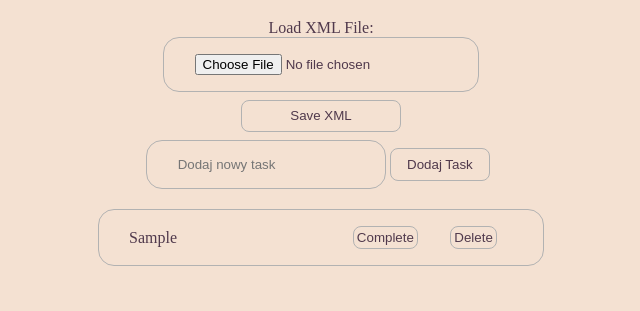
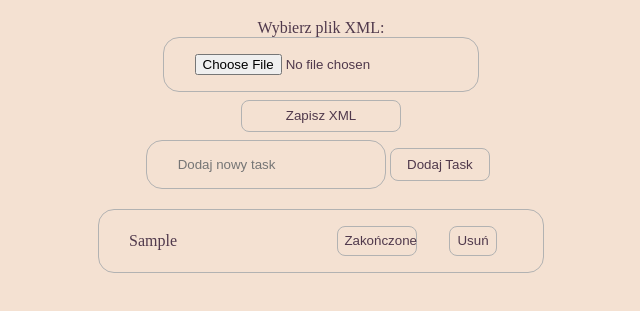
Before and after one commit to MarshallBjorn/simple-to-do-list, a plain HTML site: page index.html in a window 1280 px wide. Both pictures are taken after typing "Sample" into the empty fields and a click on the button "Dodaj Task". Shown: the part 69-380 px from the top of the page, without its empty margins (319-959 px from the left). Drawn offline with Linux system fonts and the light colour scheme.

Commit message:
final changes

```diff
--- a/index.html
+++ b/index.html
@@ -8,9 +8,9 @@
 </head>
 <body>
     <h1>Nic Nie Chcianka</h1>
-    <label for="file-input">Load XML File:</label>
+    <label for="file-input">Wybierz plik XML:</label>
     <input type="file" id="file-input" accept=".xml">
-    <button id="save-button">Save XML</button>
+    <button id="save-button">Zapisz XML</button>
 
     <div id="input-form">
         <form id="add-task-form">
--- a/script.js
+++ b/script.js
@@ -33,18 +33,22 @@ function loadTasks() {
         // Create task element
         const taskDiv = document.createElement("div");
         taskDiv.className = `task ${completed ? "completed" : ""}`;
-        taskDiv.textContent = description;
+        paragraph = document.createElement("p");
+        paragraph.textContent = description;
+        taskDiv.appendChild(paragraph);
 
         const buttonDiv = document.createElement("div");
 
         // Complete button
         const completeBtn = document.createElement("button");
-        completeBtn.textContent = completed ? "Undo" : "Complete";
+        completeBtn.textContent = completed ? "Anuluj" : "Zakończone";
+        completeBtn.style.width = "5rem";
         completeBtn.onclick = () => toggleComplete(id);
 
         // Delete button
         const deleteBtn = document.createElement("button");
-        deleteBtn.textContent = "Delete";
+        deleteBtn.textContent = "Usuń";
+        deleteBtn.style.width = "3rem";
         deleteBtn.onclick = () => deleteTask(id);
 
         buttonDiv.appendChild(completeBtn);
@@ -57,7 +61,7 @@ function loadTasks() {
 // Add a new task
 function addTask(description) {
     if (!xmlDoc) {
-        alert("No XML file loaded! New one has been created.");
+        alert("Nie załadowano żadnego XML plika. Pomyślny XML plik stworzono.");
         initDefXML();
     }
 
@@ -97,7 +101,7 @@ function deleteTask(id) {
 // Save the current XML data to a file
 document.getElementById("save-button").addEventListener("click", function () {
     if (!xmlDoc) {
-        alert("No XML file loaded!");
+        alert("Brak XML pliku!");
         return;
     }
 
@@ -124,7 +128,13 @@ document.getElementById("add-task-form").addEventListener("submit", (event) => {
 
 function initDefXML() {
     const parser = new DOMParser();
-    const defXML = `<tasks></tasks>`;
+    const defXML = `<?xml version="1.0" encoding="utf-8"?>
+                    <!DOCTYPE tasks [
+                        <!ELEMENT tasks (task*)>
+                        <!ELEMENT task (description)>
+                        <!ELEMENT description (#PCDATA)>
+                        <!ATTLIST task id CDATA #REQUIRED completed (true | false) #REQUIRED>]>
+                    <tasks></tasks>`;
     xmlDoc = parser.parseFromString(defXML, "text/xml");
     console.log("Initialized a new XML structure.");
 }
--- a/style.css
+++ b/style.css
@@ -23,6 +23,14 @@ body {
     border-radius: 1rem;
     margin-bottom: 5px;
     width: 24rem;
+}
+
+.task p {
+    word-wrap: break-word;
+    white-space: normal;
+    max-width: calc(100% - 15rem);
+    margin: 0;
+    padding: 0;
 }
 
 #save-button {
@@ -67,10 +75,15 @@ button:hover {
 }
 
 button {
-    padding: 0.2rem;
+    padding: 0.4rem;
     border-radius: 0.5rem;
+    width: max-content;
     border: 1px solid #b2b2b2;
     margin-inline: 1rem;
+}
+
+.button-compl button {
+    width: 1rem;
 }
 
 .completed {
```
Also changed, not shown: tasks.xml (+7 -0 lines).
